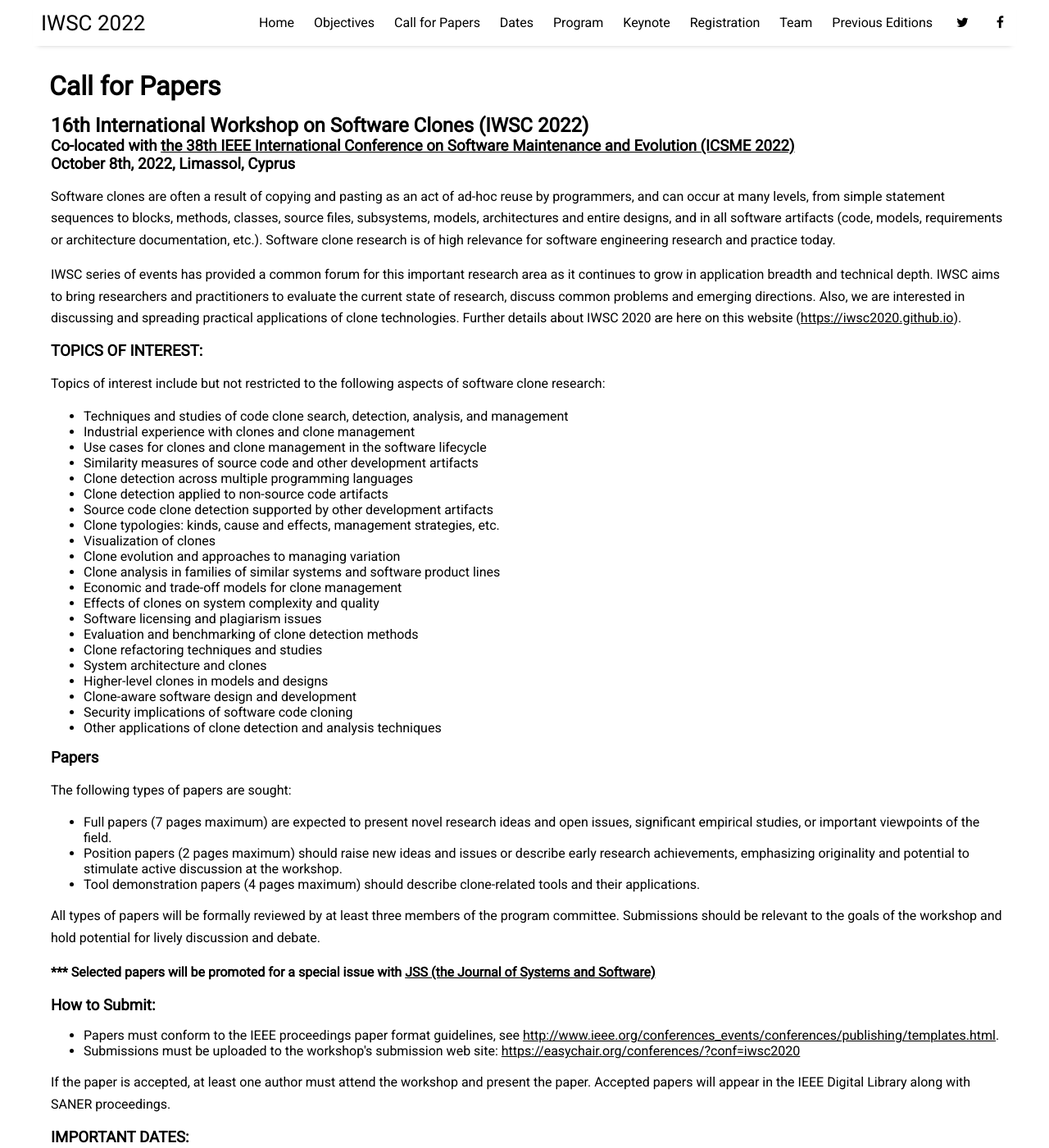
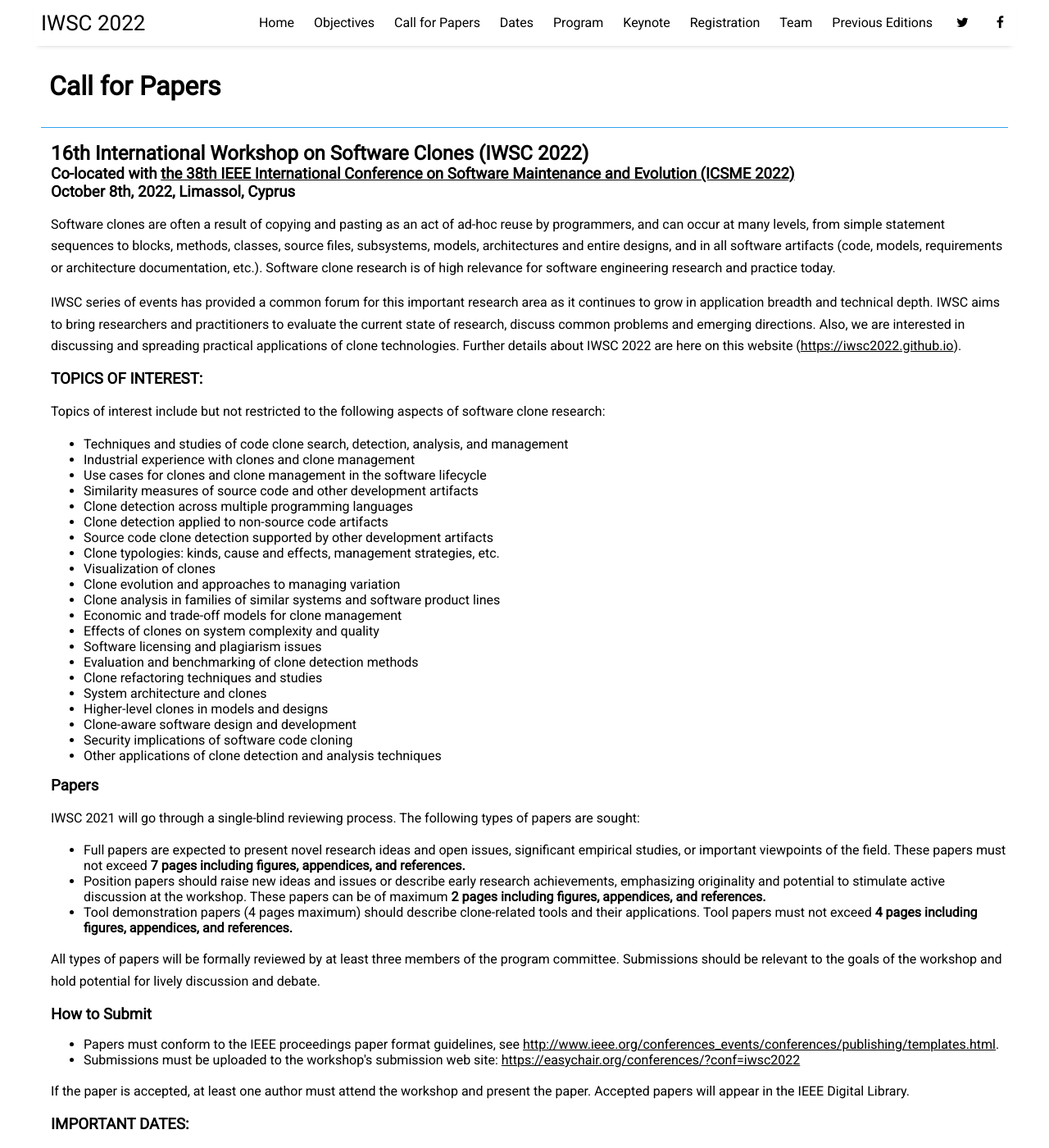
Before and after one commit to iwsc2023/iwsc2023.github.io, a Jekyll site: the page built from pages/call_for_papers.html, in a window 1280 px wide and 1400 px high. Shown: the whole window at 82% size. Built offline with Jekyll 4.4.1, drawn with Linux system fonts in a browser that asks for light colours; nearby versions of some CDN libraries; some of the changed text lies outside the part shown.

Commit message:
edit content in call for paper page

```diff
--- a/pages/call_for_papers.html
+++ b/pages/call_for_papers.html
@@ -2,7 +2,7 @@
 layout: page
 title: Call for Papers
 ---
-
+<hr />
 <div class="page_content">
 <h2>16th International Workshop on Software Clones (IWSC 2022)</h2>
 <h3>Co-located with <a href="https://cyprusconferences.org/icsme2022/" target="_blank">the 38th IEEE International Conference on Software Maintenance and Evolution (ICSME 2022)</a></h3>
@@ -24,8 +24,8 @@ technical depth. IWSC aims to bring researchers and practitioners to
 evaluate the current state of research, discuss common problems and
 emerging directions. Also, we are interested in discussing and spreading
 practical applications of clone technologies.
-Further details about IWSC 2020
-are here on this website (<a href="https://iwsc2020.github.io" target="_blank">https://iwsc2020.github.io</a>).
+Further details about IWSC 2022
+are here on this website (<a href="https://iwsc2022.github.io" target="_blank">https://iwsc2022.github.io</a>).
 </p>
 
 <h3>TOPICS OF INTEREST:</h3>
@@ -72,36 +72,32 @@ The following types of papers are sought:</p>
 
 <h3>Papers</h3>
 
-<p>The following types of papers are sought:</p>
+<p>IWSC 2021 will go through a single-blind reviewing process. The following types of papers are sought:</p>
 
 <ul>
-<li>Full papers (7 pages maximum) are expected to present novel research ideas
+<li>Full papers are expected to present novel research ideas
 and open issues, significant empirical studies, or important viewpoints of
-the field.
+the field. These papers must not exceed <b>7 pages including figures, appendices, and references.</b>
 
-<li>Position papers (2 pages maximum) should raise new ideas and issues or
+<li>Position papers should raise new ideas and issues or
 describe early research achievements, emphasizing originality and potential
-to stimulate active discussion at the workshop.
+to stimulate active discussion at the workshop. These papers can be of maximum <b>2 pages including figures, appendices, and references.</b>
 
 <li>Tool demonstration papers (4 pages maximum) should describe clone-related
-tools and their applications.
+tools and their applications. Tool papers must not exceed <b>4 pages including figures, appendices, and references.</b>
 </ul>
 
 <p>All types of papers will be formally reviewed by at least three members of
 the program committee. Submissions should be relevant to the goals of the
 workshop and hold potential for lively discussion and debate.</p>
 
-
-<p><b>*** Selected papers will be promoted for a special issue with <a href='https://www.journals.elsevier.com/journal-of-systems-and-software'>JSS (the Journal of Systems and Software)</a></b></p>
-
-
-<h3>How to Submit:</h3>
+<h3>How to Submit</h3>
 <ul>
 <li>Papers must conform to the IEEE proceedings paper format guidelines, see <a href="http://www.ieee.org/conferences_events/conferences/publishing/templates.html" target="_blank">http://www.ieee.org/conferences_events/conferences/publishing/templates.html</a>.
-<li>Submissions must be uploaded to the workshop's submission web site: <a href="https://easychair.org/conferences/?conf=iwsc2020" target="_blank">https://easychair.org/conferences/?conf=iwsc2020</a>
+<li>Submissions must be uploaded to the workshop's submission web site: <a href="https://easychair.org/conferences/?conf=iwsc2022" target="_blank">https://easychair.org/conferences/?conf=iwsc2022</a>
 </ul>
 
-<p>If the paper is accepted, at least one author must attend the workshop and present the paper. Accepted papers will appear in the IEEE Digital Library along with SANER proceedings.</p>
+<p>If the paper is accepted, at least one author must attend the workshop and present the paper. Accepted papers will appear in the IEEE Digital Library.</p>
 
 <!---
 <p>Papers must conform to the <a href="https://www.ieee.org/conferences/publishing/templates.html" target="_blank">
@@ -117,12 +113,13 @@ IWSC 2019 EasyChair conference management system.</p>
 --->
 <h3>IMPORTANT DATES:</h3>
 <ul>
-  <li>Abstract submission deadline: <del>December 15, 2019 AoE</del> December 20, 2019 AoE</li>
-  <li>Paper submission deadline: December 20, 2019 AoE</li>
-  <li>Notifications: January 10, 2020 AoE</li>
-  <li>Camera Ready deadline: January 14, 2020 AoE</li>
-  <li>Workshop: February 18, 2020</li>
+  <li>Abstract submission deadline: July 1, 2022</li>
+  <li>Paper submission deadline: July 8, 2022</li>
+  <li>Notifications: July 29, 2022</li>
+  <li>Camera Ready deadline: August 5, 2022</li>
+  <li>Workshop: October 8, 2022</li>
 </ul>
+<p>**All submission dates are at 23:59 AoE (Anywhere on Earth, UTC-12)** </p>
 
 <!---
 <h3>PROGRAM CO-CHAIRS:</h3>
```
